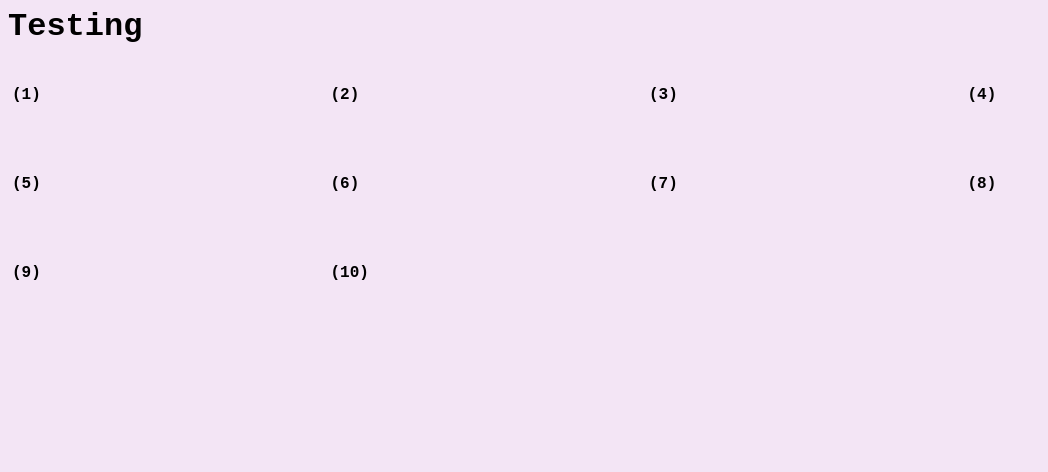
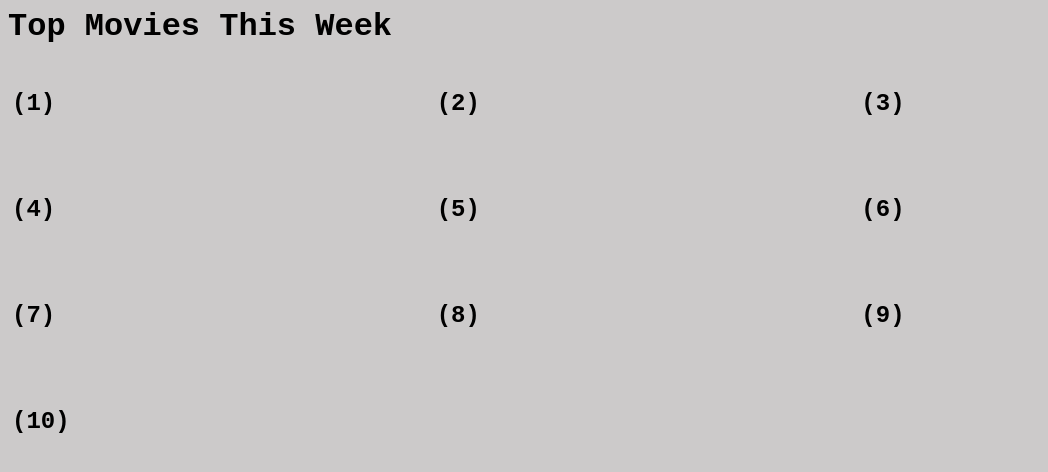
Before and after one commit to Afinch97/Homework5, a Flask app: page / in a window 1280 px wide. Shown: the top 472 px of the page, without its empty margins (0-1048 px from the left). Run offline with Flask 2, Linux system fonts and the light colour scheme; data that the repository does not hold is empty.

Commit message:
Done for the most part

```diff
--- a/static/style.css
+++ b/static/style.css
@@ -1,11 +1,11 @@
 body {
-    background-color: #f3e5f5;
+    background-color: #cccaca;
     font-family: 'Courier New', monospace;
 }
 
 .container {
     display: grid;
-    grid-template-columns: 1fr 1fr 1fr 1fr;
+    grid-template-columns: 2fr 2fr 2fr;
     grid-template-rows: 1fr 1fr 1fr 1fr;
     gap: 15px 10px;
 }
@@ -13,3 +13,8 @@ body {
 .item {
     padding: 4px;
 }
+
+img{
+    display: flex;
+    align-items: center;
+}
--- a/templates/index.html
+++ b/templates/index.html
@@ -4,12 +4,12 @@
     <link rel="stylesheet" href={{ url_for( 'static', filename='style.css' ) }} />
 </head>
 <body>
-    <h1>Testing</h1>
+    <h1>Top Movies This Week</h1>
     <div class='container'>
         {% for i in range(10) %}
         <div class='item'>
-            <p><b>({{i+1}}) {{titles[i] }}</b></p>
-            <img src="{{posters[i]}}">
+            <p><h2>({{i+1}}) {{titles[i] }}</h2></p>
+            <img src="{{posters[i]}}" >
             <p>{{ overviews[i] }}</p>
 
         </div>
```
